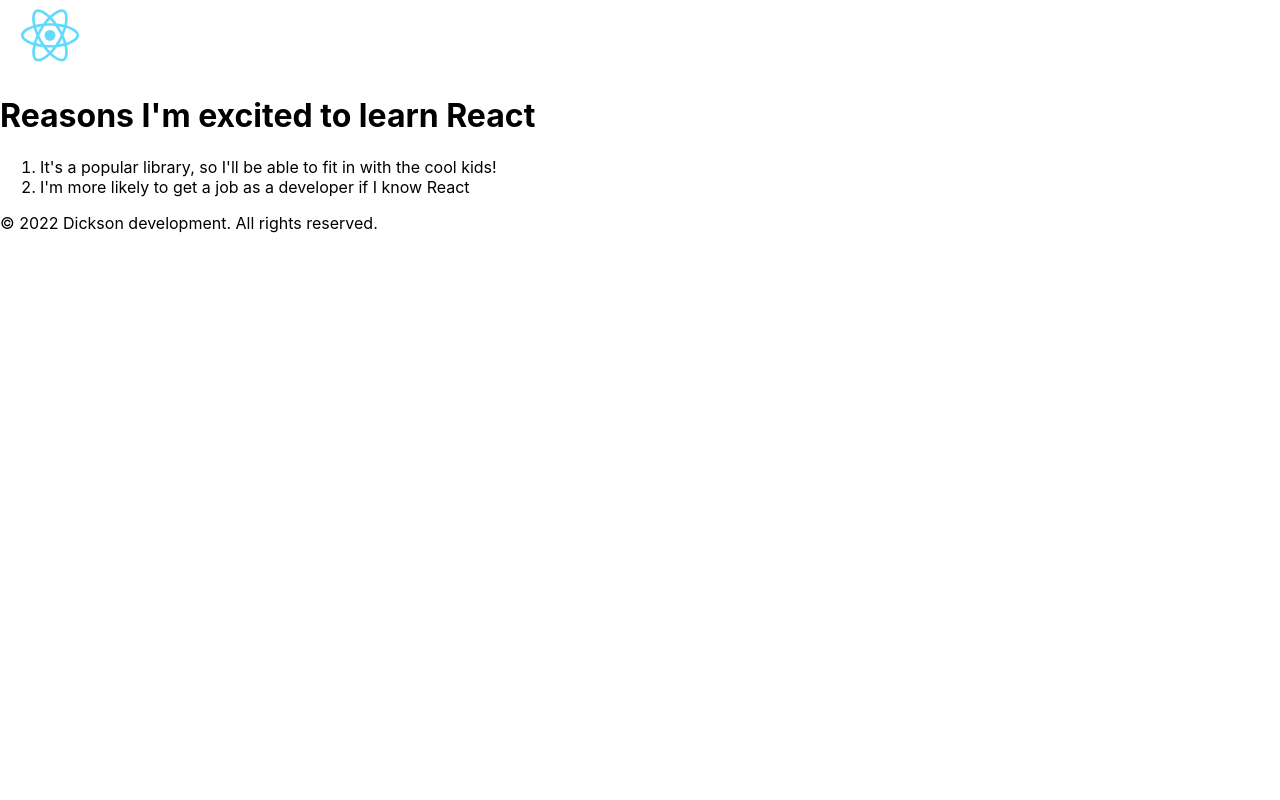
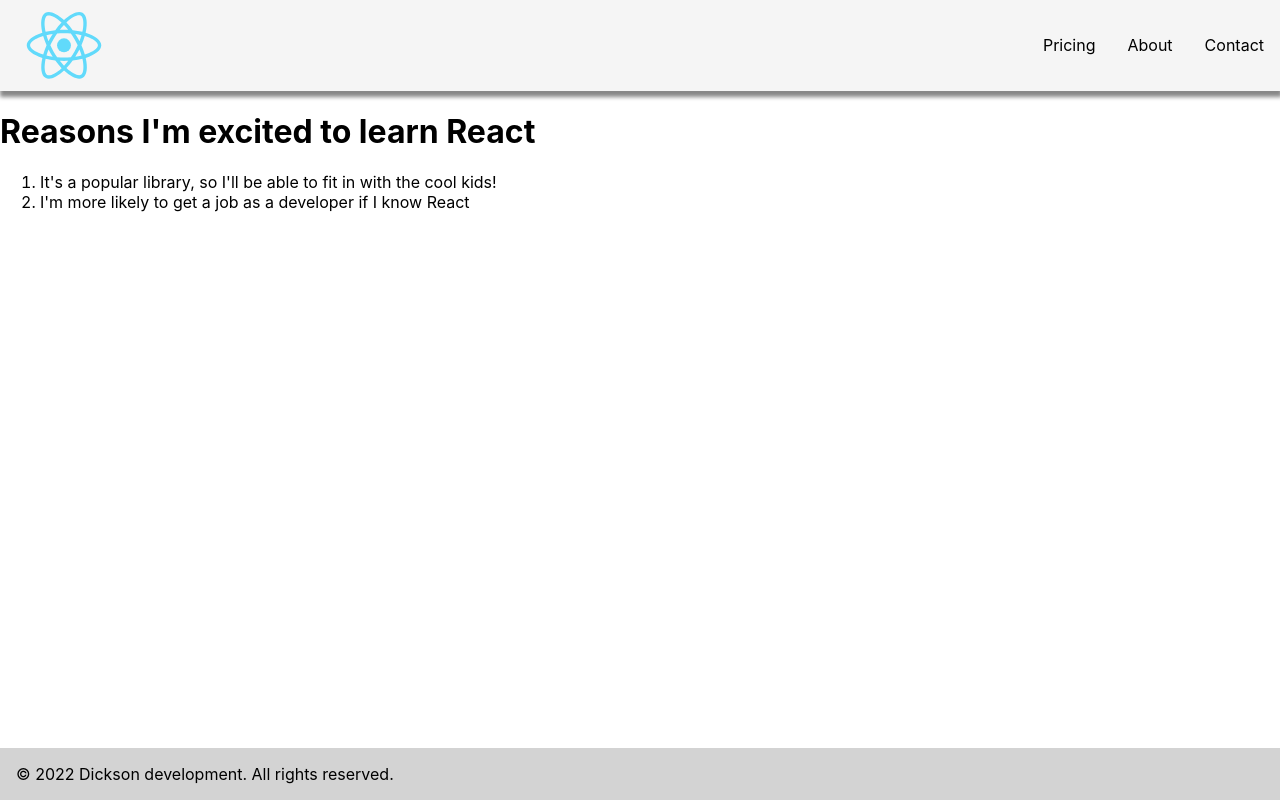
Before and after one commit to dgregpm/React-Info, a React (Create React App) app: page / in a window 1280 px wide. Built offline with nearby package versions, Linux system fonts and the light colour scheme.

Commit message:
more composable

```diff
--- /dev/null
+++ b/src/Footer.js
@@ -0,0 +1,11 @@
+import React from 'react';
+
+function Footer() {
+    return (
+      <footer className="footer">
+        <p>© 2022 Dickson development. All rights reserved.</p>
+      </footer>
+    );
+  }
+
+  export default Footer;
--- /dev/null
+++ b/src/Header.js
@@ -0,0 +1,20 @@
+import React from "react";
+import logo from './logo.svg'
+
+function Header() {
+    return (
+
+      <header>
+        <nav className="nav">
+          <img className="img-logo" src={logo} alt="logo" />
+          <ul className="nav-items">
+            <li>Pricing</li>
+            <li>About</li>
+            <li>Contact</li>
+          </ul>
+        </nav>
+      </header>
+    );
+}
+
+export default Header;
--- /dev/null
+++ b/src/MainContent.js
@@ -0,0 +1,17 @@
+import React from "react";
+
+function MainContent() {
+    return (
+      <div>
+        <h1>Reasons I'm excited to learn React</h1>
+      <ol>
+          <li>It's a popular library, so I'll be
+          able to fit in with the cool kids!</li>
+          <li>I'm more likely to get a job as a developer
+          if I know React</li>
+      </ol>
+      </div>
+    );
+  }
+
+  export default MainContent;
--- a/src/index.css
+++ b/src/index.css
@@ -1,5 +1,8 @@
 body {
   margin: 0;
+  position: relative;
+  min-height: 100vh;
+
   font-family: -apple-system, BlinkMacSystemFont, 'Segoe UI', 'Roboto', 'Oxygen',
     'Ubuntu', 'Cantarell', 'Fira Sans', 'Droid Sans', 'Helvetica Neue',
     sans-serif;
@@ -11,3 +14,35 @@ code {
   font-family: source-code-pro, Menlo, Monaco, Consolas, 'Courier New',
     monospace;
 }
+
+.nav-items {
+  list-style: none;
+  display: flex;
+  align-items: center;
+}
+
+.nav-items > li {
+  padding: 0 1rem;
+}
+
+.img-logo {
+  width:8rem;
+}
+
+.nav {
+  display: flex;
+  justify-content:space-between;
+  background:whitesmoke;
+  box-shadow: 1px 5px 4px 1px #888888;
+}
+
+.footer {
+  position: absolute;
+  background:lightgray;
+  width:100%;
+  bottom: 0;
+}
+
+.footer > p {
+  padding: 0 1rem;
+}
--- a/src/index.js
+++ b/src/index.js
@@ -4,33 +4,25 @@ import './index.css';
 import App from './App';
 import logo from './logo.svg'
 import reportWebVitals from './reportWebVitals';
+import Header from'./Header';
+import MainContent from './MainContent';
+import Footer from './Footer';
 
-function PageOld() {
-  return (
-  <div>
-      <img src={logo} width="100px" alt="react logo"/>
-      <h1>Fun facts about React</h1>
-      <ul>
-          <li>Was first released in 2013</li>
-          <li>Was originally created by Jordan Walke</li>
-          <li>Has well over 100k stars on Github</li>
-          <li>Is maintained by Facebook</li>
-          <li>Powers thousands of enterprise apps, including mobile apps</li>
-      </ul>
-  </div>
-  );
-}
-
-function Header() {
-  return (
-
-    <header>
-      <nav>
-        <img src={logo} width="100px" alt="logo" />
-      </nav>
-    </header>
-  );
-}
+// function PageOld() {
+//   return (
+//   <div>
+//       <img width="100px" src={logo} alt="react logo"/>
+//       <h1>Fun facts about React</h1>
+//       <ul>
+//           <li>Was first released in 2013</li>
+//           <li>Was originally created by Jordan Walke</li>
+//           <li>Has well over 100k stars on Github</li>
+//           <li>Is maintained by Facebook</li>
+//           <li>Powers thousands of enterprise apps, including mobile apps</li>
+//       </ul>
+//   </div>
+//   );
+// }
 
 function Page() {
   return (
@@ -39,28 +31,6 @@ function Page() {
       <MainContent />
       <Footer />
     </div>
-  );
-}
-
-function MainContent() {
-  return (
-    <div>
-      <h1>Reasons I'm excited to learn React</h1>
-    <ol>
-        <li>It's a popular library, so I'll be
-        able to fit in with the cool kids!</li>
-        <li>I'm more likely to get a job as a developer
-        if I know React</li>
-    </ol>
-    </div>
-  );
-}
-
-function Footer() {
-  return (
-    <footer>
-      <p>© 2022 Dickson development. All rights reserved.</p>
-    </footer>
   );
 }
 
```
